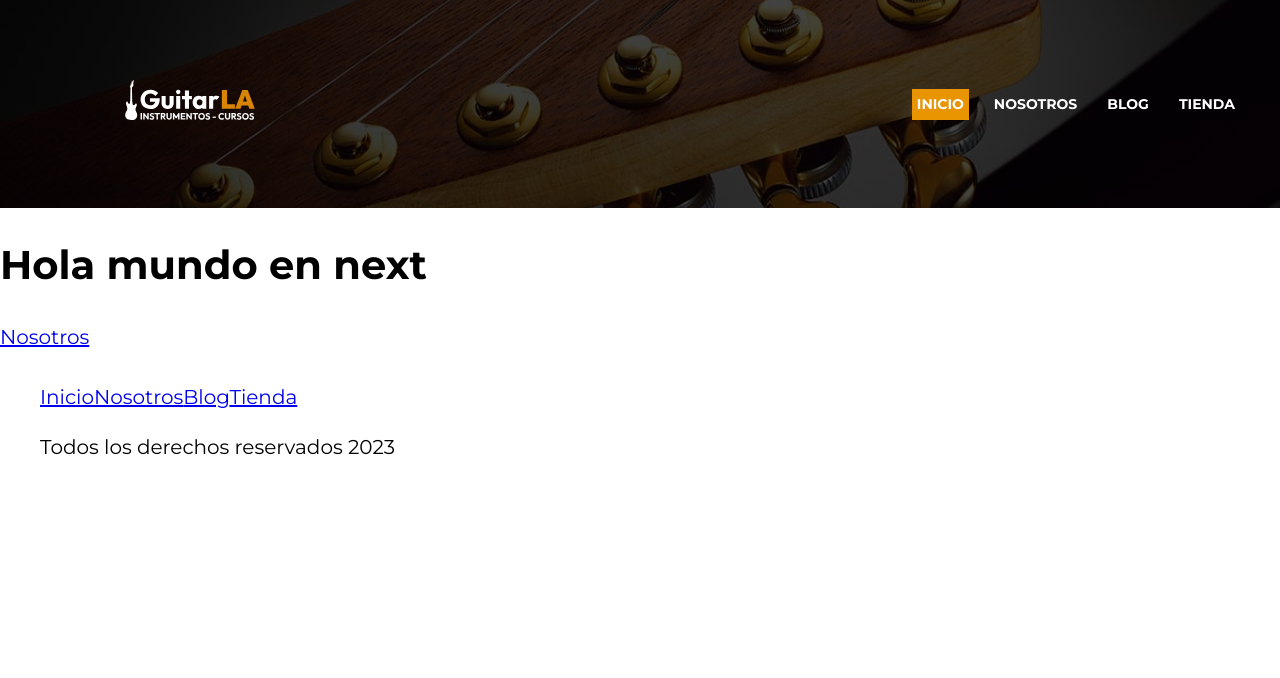
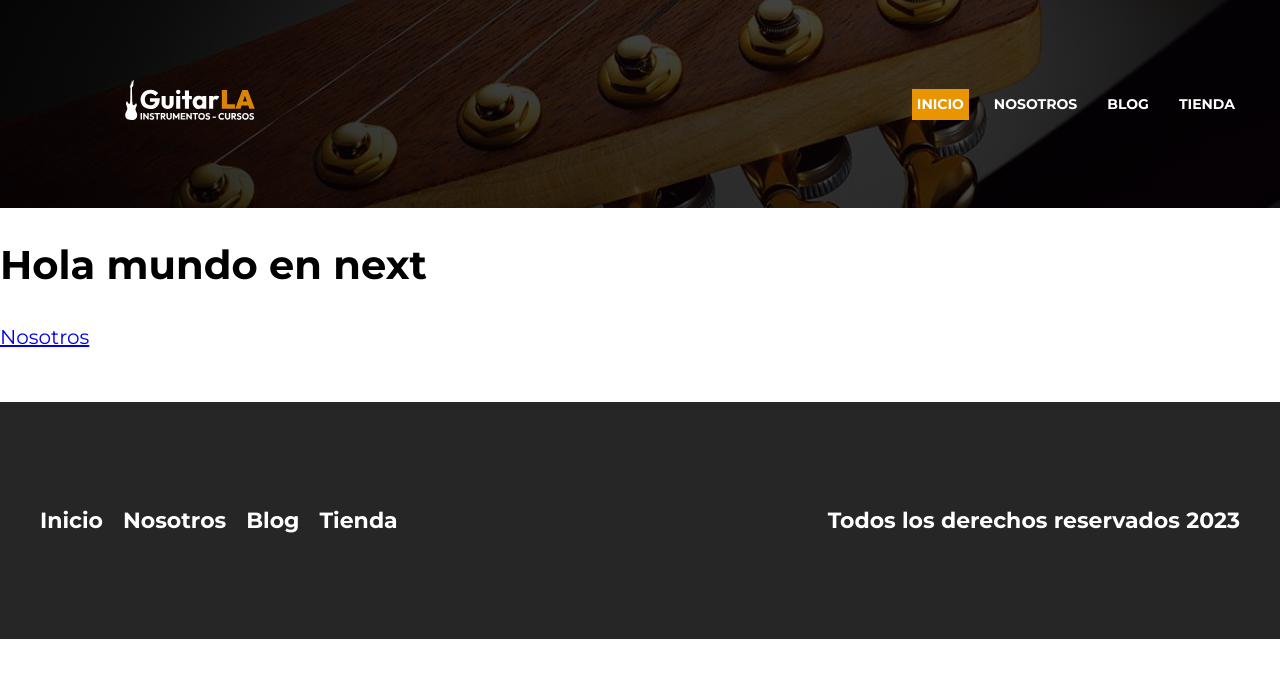
Before and after one commit to LeonardoAbraham/guitarla-nextjs-12, a Next.js app: page / in a window 1280 px wide. Shown: the top 678 px of the page. Built offline with nearby package versions, Linux system fonts and the light colour scheme.

Commit message:
Aplicando CSS al Footer

```diff
--- a/components/footer.js
+++ b/components/footer.js
@@ -1,10 +1,10 @@
 import Link from "next/link"
-const styles = {}
+import styles from '../styles/footer.module.css';
 
 const Footer = () => {
     return (
-        <footer>
-            <div className="contenedor">
+        <footer className={styles.footer}>
+            <div className={`contenedor ${styles.contenido}`}>
                 <nav className={styles.navegacion}>
                     <Link href={"/"}>
                         Inicio
@@ -22,7 +22,7 @@
                         Tienda
                     </Link>
                 </nav>
-                <p>Todos los derechos reservados {new Date().getFullYear()}</p>
+                <p className={styles.copyright}>Todos los derechos reservados {new Date().getFullYear()}</p>
             </div>
         </footer>
     )
--- a/styles/footer.module.css
+++ b/styles/footer.module.css
@@ -0,0 +1,36 @@
+.footer {
+    background-color: var(--black);
+    padding: 5rem 0;
+    margin-top: 5rem;
+}
+
+@media (min-width:768px) {
+    .contenido {
+        display: flex;
+        justify-content: space-between;
+    }
+}
+
+.navegacion {
+    display: flex;
+    flex-direction: column;
+    align-items: center;
+    gap: 2rem;
+}
+
+@media (min-width:768px) {
+    .navegacion {
+        flex-direction: row;
+    }
+}
+.navegacion a,
+.copyright {
+    color: var(--white);
+    font-size: 2.2rem;
+    text-decoration: none;
+    font-weight: 700;
+}
+
+.copyright {
+    text-align: center;
+}
```
